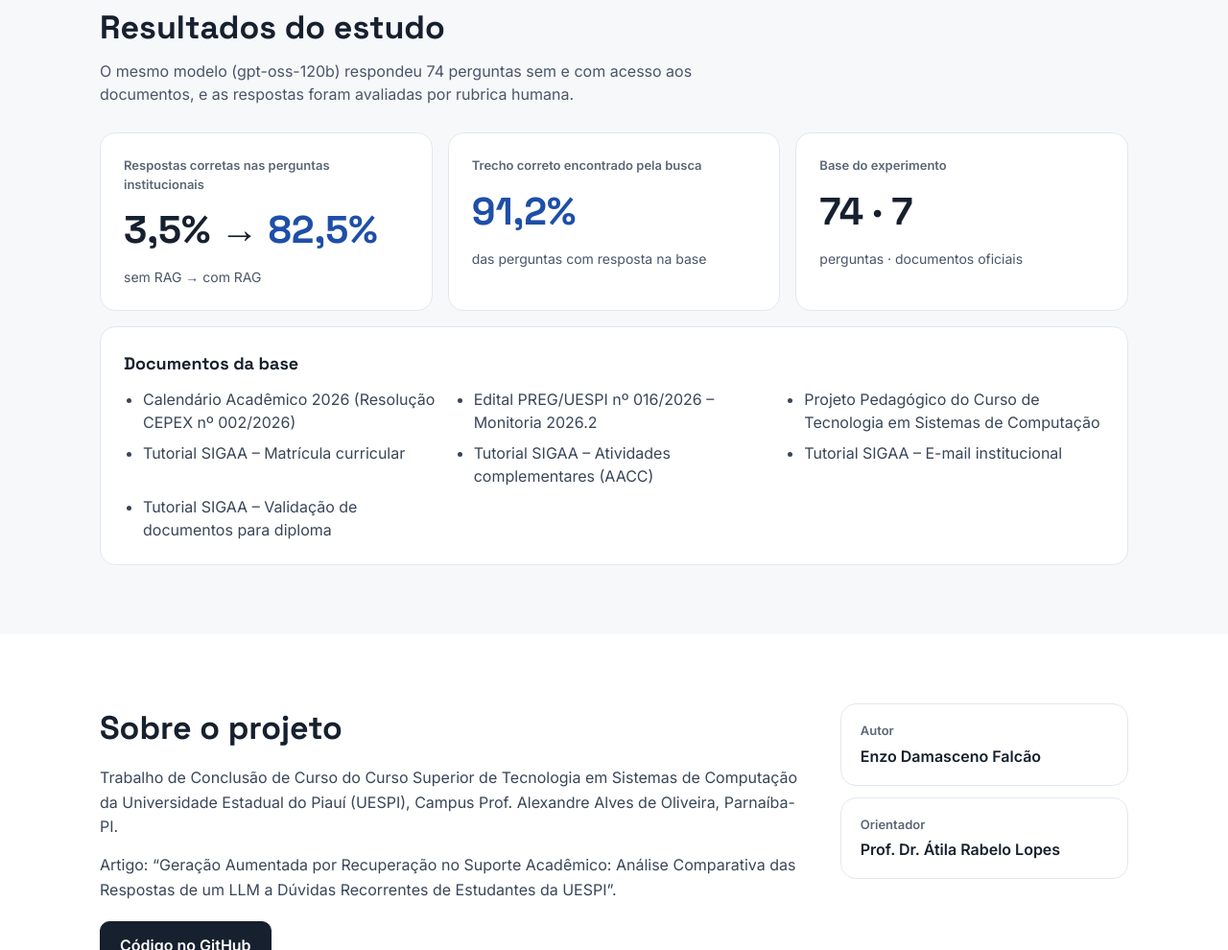
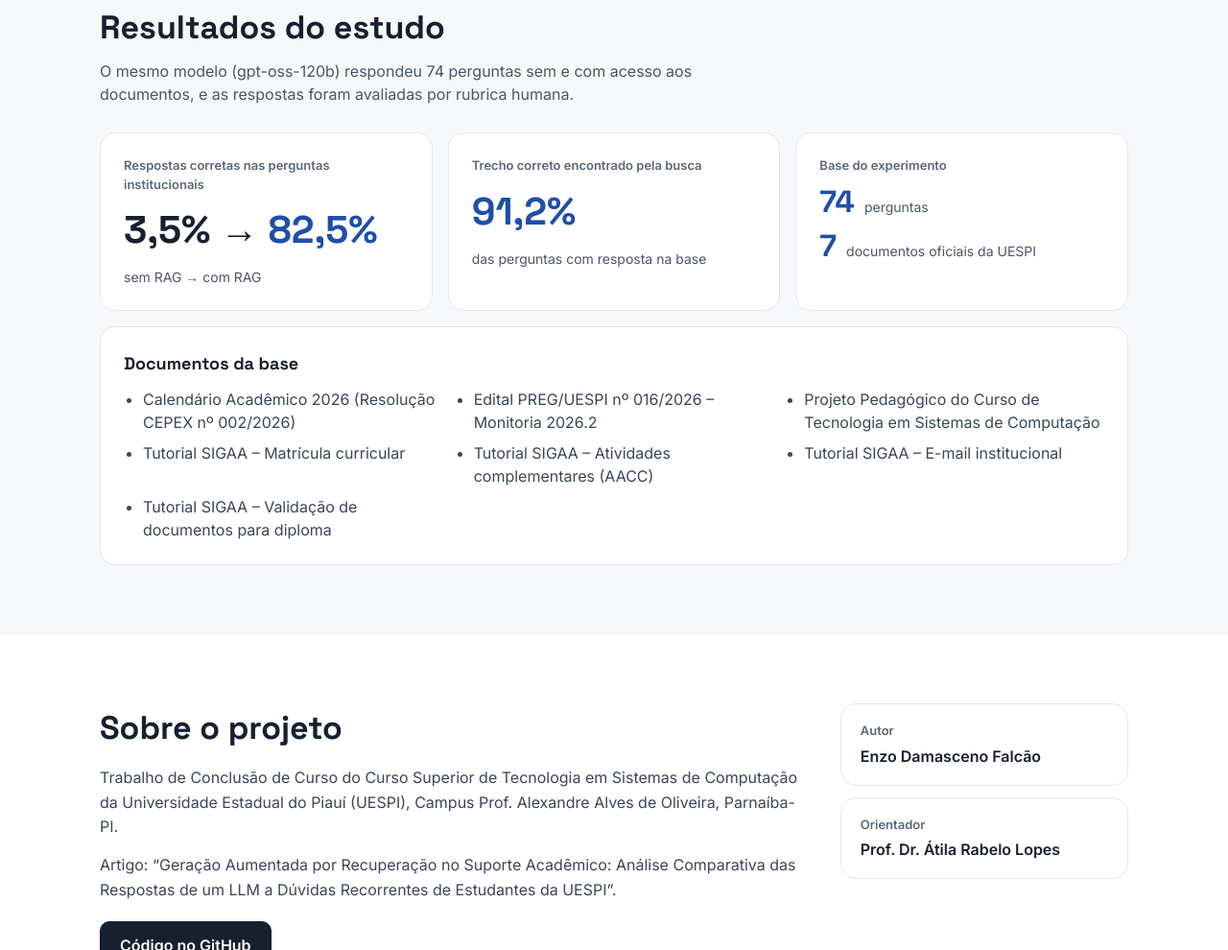
Before and after one commit to Enzox22/rag-uespi, a plain HTML site: page docs/index.html in a window 1280 px wide. Shown: the part 2229-3219 px from the top of the page at 96% size. Drawn offline with Linux system fonts and the light colour scheme.

Commit message:
Cartão Base do experimento: 74 perguntas e 7 documentos em linhas separadas
Co-Authored-By: Claude Opus 5.5 <noreply@anthropic.com>
Claude-Session: https://claude.ai/code/session_01Hw1UyY59zvSEuDtjTzsiVA

```diff
--- a/docs/index.html
+++ b/docs/index.html
@@ -101,7 +101,7 @@
     <div class="numeros">
       <div class="cartao numero"><span class="rotulo">Respostas corretas nas perguntas institucionais</span><span class="valor">3,5% → <em>82,5%</em></span><span class="nota">sem RAG → com RAG</span></div>
       <div class="cartao numero"><span class="rotulo">Trecho correto encontrado pela busca</span><span class="valor"><em>91,2%</em></span><span class="nota">das perguntas com resposta na base</span></div>
-      <div class="cartao numero"><span class="rotulo">Base do experimento</span><span class="valor">74 · 7</span><span class="nota">perguntas · documentos oficiais</span></div>
+      <div class="cartao numero"><span class="rotulo">Base do experimento</span><div class="par"><span class="valor"><em>74</em></span><span class="nota">perguntas</span></div><div class="par"><span class="valor"><em>7</em></span><span class="nota">documentos oficiais da UESPI</span></div></div>
     </div>
     <div class="cartao documentos">
       <h3>Documentos da base</h3>
--- a/docs/style.css
+++ b/docs/style.css
@@ -86,6 +86,8 @@ details.assistente summary{cursor:pointer;font-weight:600;font-size:14px;color:v
 .valor{font-family:'Space Grotesk',sans-serif;font-size:40px;font-weight:700}
 .valor em{font-style:normal;color:var(--acento)}
 .nota{font-size:14px;color:var(--suave)}
+.par{display:flex;align-items:baseline;gap:10px}
+.par .valor{font-size:32px;line-height:1.2}
 .documentos{padding:24px}
 .documentos h3{font-size:18px;margin-bottom:12px}
 .documentos ul{margin:0;padding-left:20px;display:grid;grid-template-columns:repeat(auto-fit,minmax(300px,1fr));gap:8px 32px;color:var(--texto2)}
```
